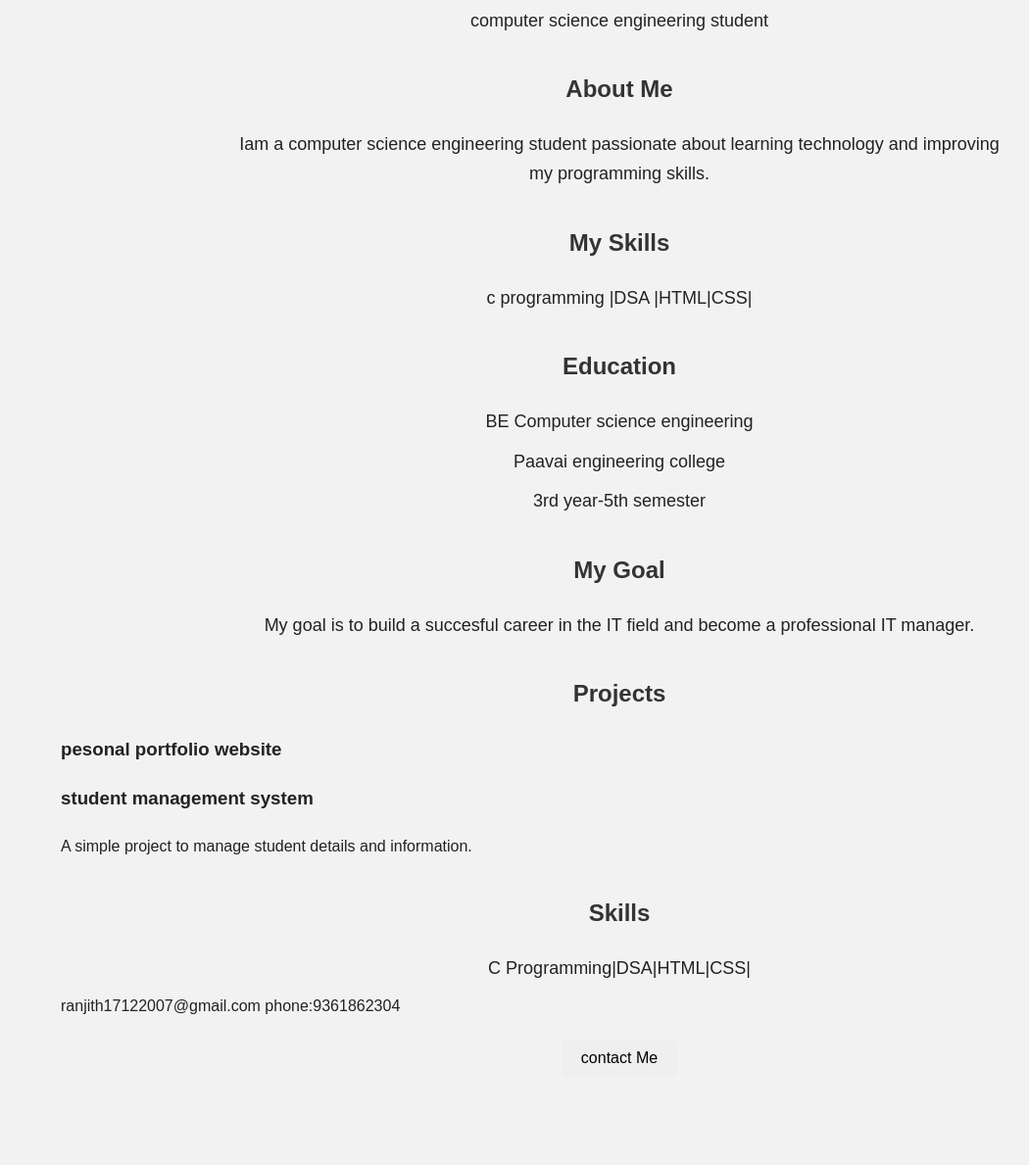
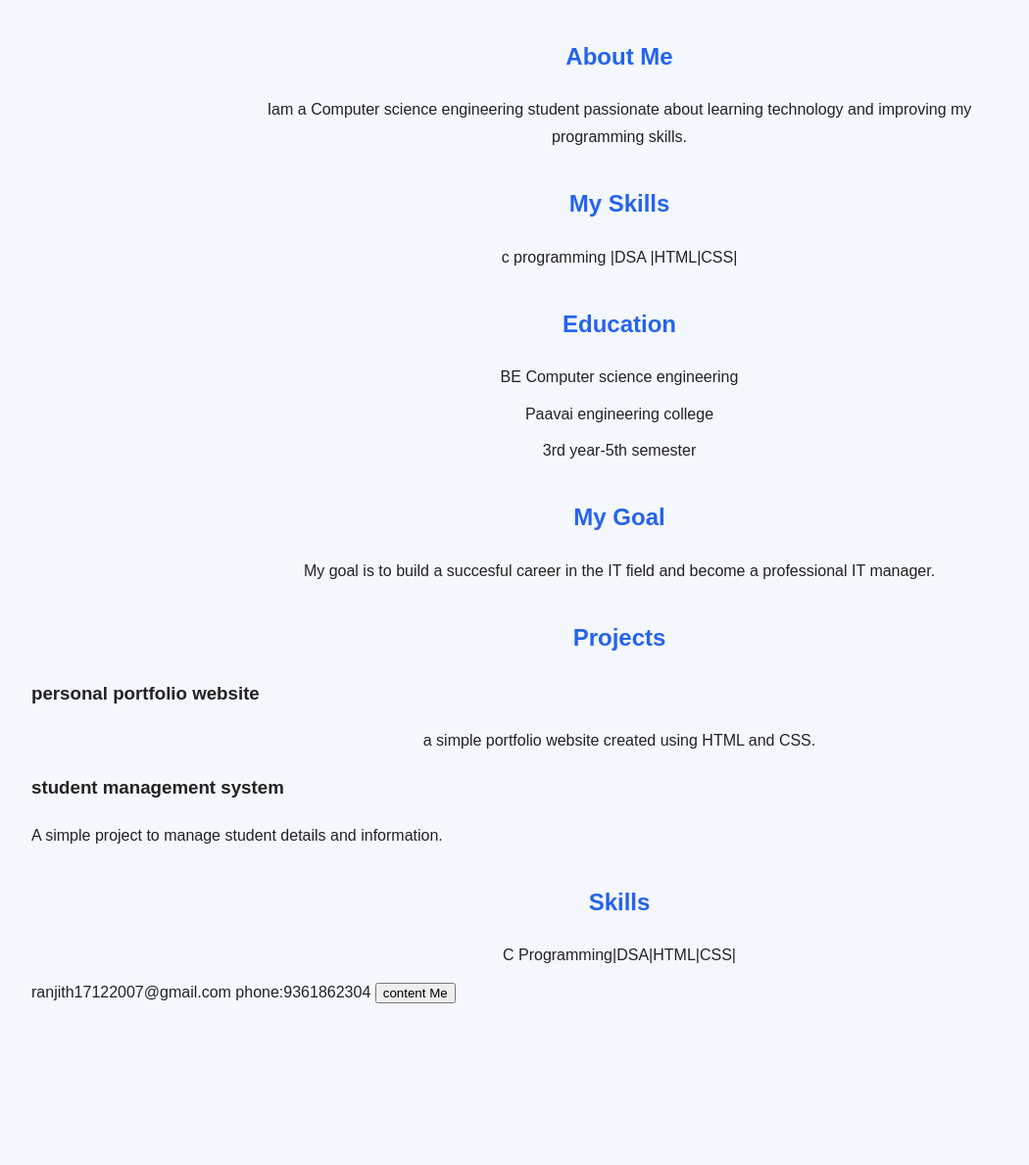
Before and after one commit to ranjith0745/my-portfolio, a plain HTML site: page index.html in a window 1280 px wide. Shown: the part 245-1434 px from the top of the page at 98% size, without its empty margins (8-1058 px from the left). After the commit the page ends 1311 px from the top, so only its background shows below. Drawn offline with Linux system fonts and the light colour scheme.

Commit message:
Add files via upload

```diff
--- a/index.html
+++ b/index.html
@@ -5,42 +5,15 @@
     <meta name="viewport" content="width=device-width, initial-scale=1.0">
     <title>Ranjith S-porfolio</title>
     <link rel="stylesheet" href="style.css">
-    <style>
-        body{
-            font-family: Arial,  sans-serif;
-            background-color: #f2f2f2;
-            margin: 30px;
-        }
-        h1{
-            text-align: center;
-        }
-        h2{
-            color: #333;
-        }
-        p{
-            font-size: 18px;
-        }
-        button{
-            padding: 10px 20px;
-            font-size: 16px;
-            border: none;
-            border-radius: 5px;
-            cursor: pointer;
-        }
-        button{
-            display: block;
-            margin: 20px auto;
-        }
-    </style>
 
 
 </head>
 <body>
     <h2>welcome to my portfolio</h2>
-    <h1>hello,i'm ranjith S </h1>
-    <p>computer science engineering student</p>
+    <h1>hello,I'm Ranjith S </h1>
+    <p>Computer Science Engineering Student</p>
     <h2>about me</h2>
-    <p>Iam a computer science engineering student passionate about learning technology and improving my programming skills.</p>
+    <p>Iam a Computer science engineering student passionate about learning technology and improving my programming skills.</p>
     <h2>my skills</h2>
     <p>c programming |DSA |HTML|CSS|</p>
     <h2>Education</h2>
@@ -50,8 +23,8 @@
     <h2>My goal</h2>
     <p>My goal is to build a succesful career in the IT field and become a professional IT manager.</p>
     <h2>projects</h2>
-    <h3>pesonal portfolio website</h3>
-    <p>
+    <h3>personal portfolio website</h3>
+    <p>a simple portfolio website created using HTML and CSS.</p>
         <h3>student management system</h3>
     </p>
     A simple project to manage student details and information.
@@ -60,7 +33,9 @@
     <p>C Programming|DSA|HTML|CSS|</p>
     ranjith17122007@gmail.com
     phone:9361862304
-    <button>contact Me</button>
+    <a href="https://mail.google.com/mail/?view=cm&fs=1&to=ranjith17122007@gmail.com"target="blank">
+        <button>content Me</button>
+    </a>
 
 
 </body>
```
